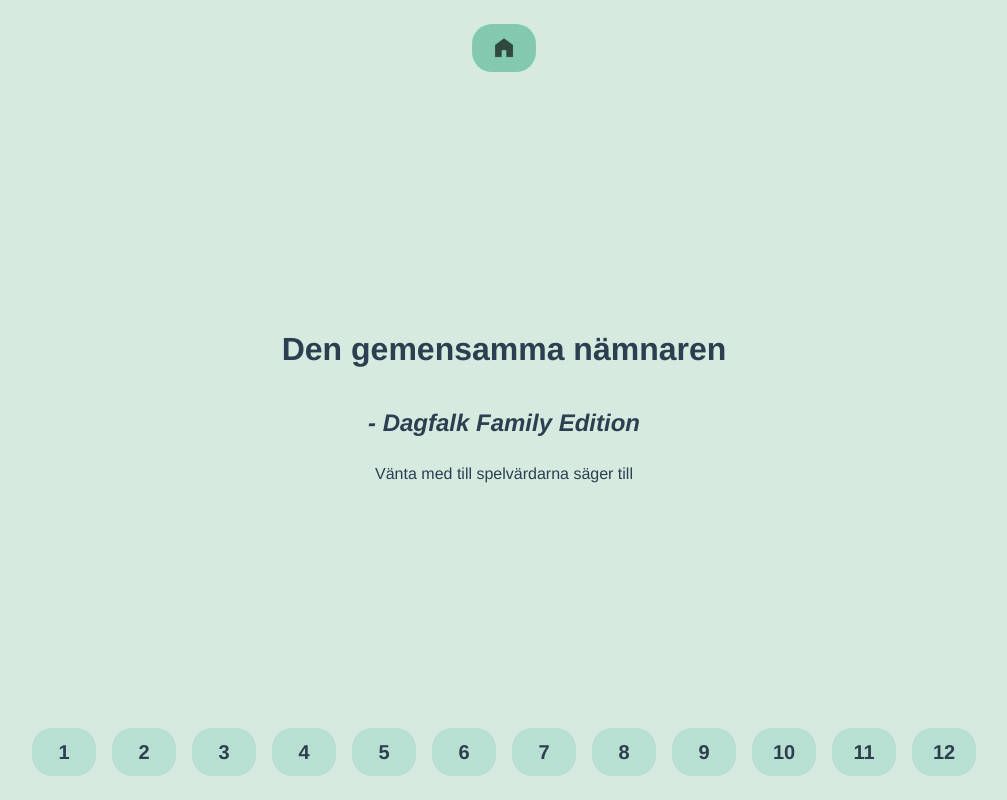
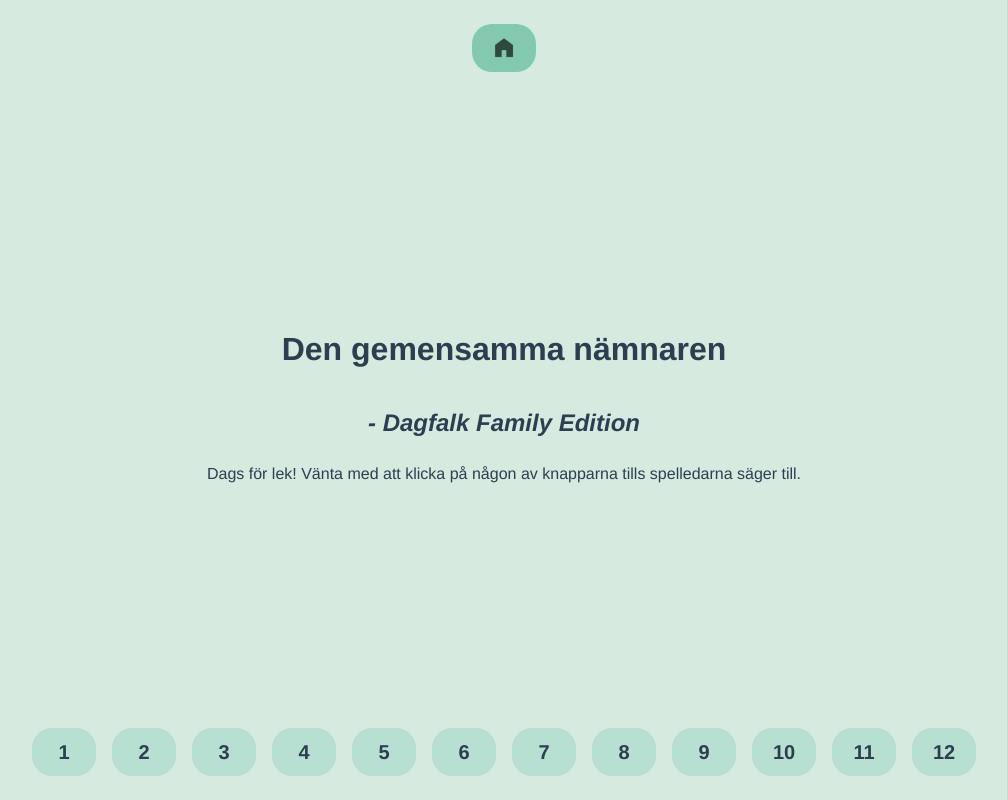
Before and after one commit to LovreB/kviss, a Vue app: page / in a window 1280 px wide. Shown: the whole page, without its empty margins (136-1143 px from the left). Built offline with nearby package versions, Linux system fonts and the light colour scheme.

Commit message:
Adding some more instructions

```diff
--- a/src/components/Questions.vue
+++ b/src/components/Questions.vue
@@ -15,7 +15,7 @@
       <template v-else>
         <h1>Den gemensamma nämnaren</h1>
         <h2><em> - Dagfalk Family Edition</em></h2>
-        <p>Vänta med till spelvärdarna säger till</p>
+        <p>Dags för lek! Vänta med att klicka på någon av knapparna tills spelledarna säger till.</p>
       </template>
     </div>
     <div class="buttons">
```
